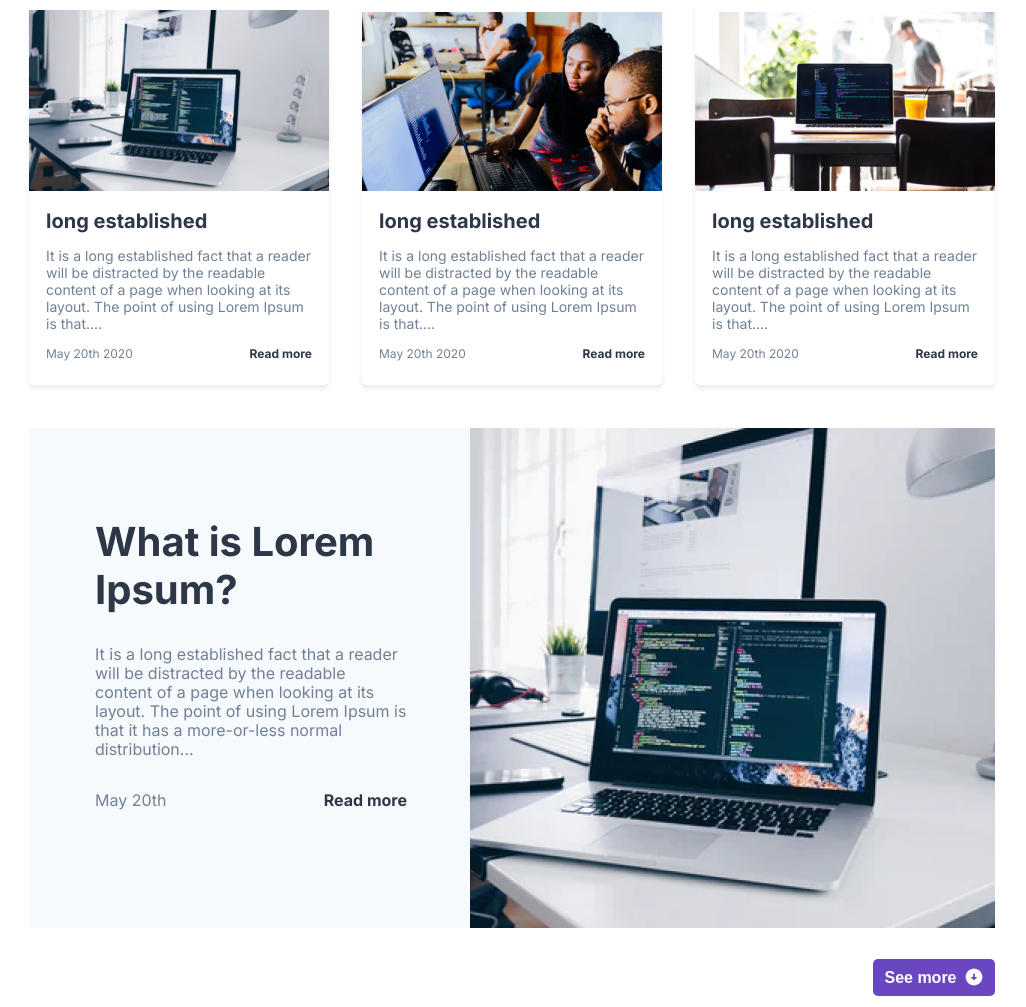
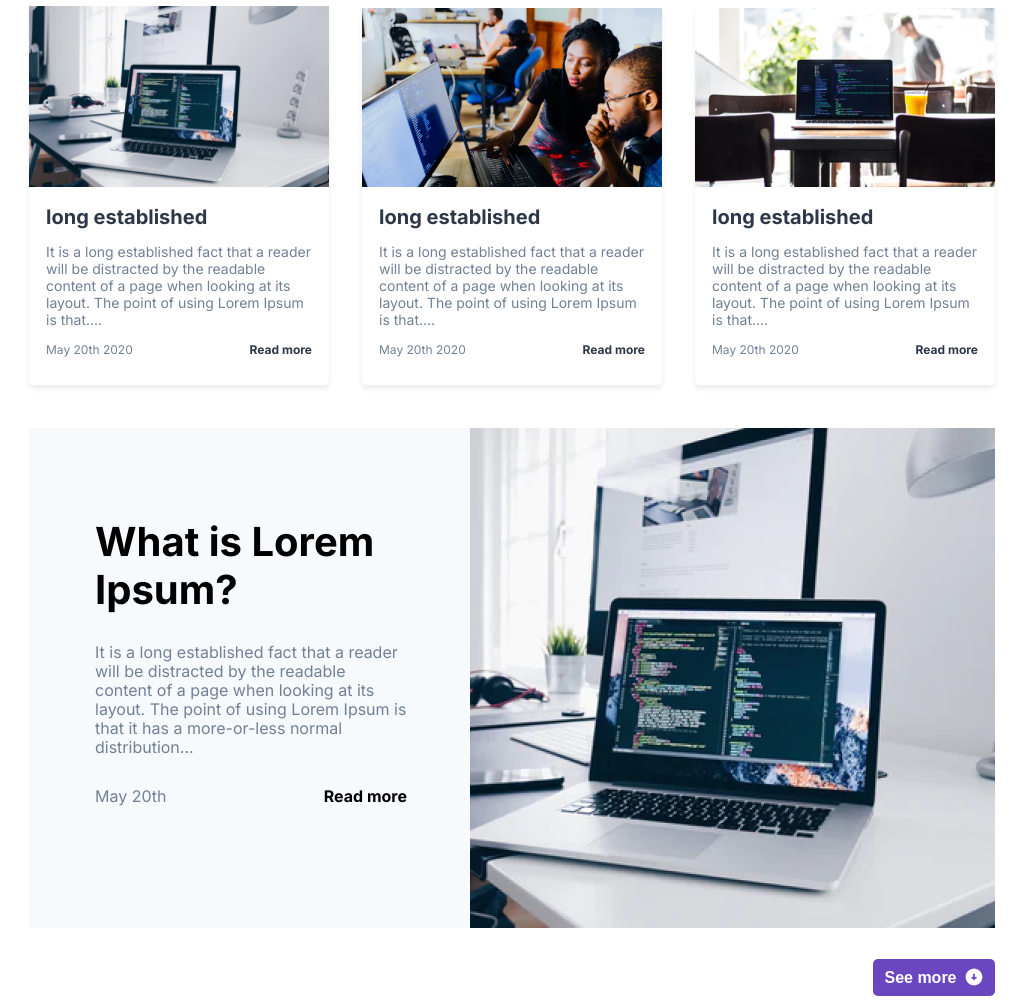
Before and after one commit to jackasmile92/hotcoffee, a plain HTML site: page index.html in a window 1280 px wide. Shown: the part 887-1894 px from the top of the page, without its empty margins (128-1154 px from the left). Drawn offline with Linux system fonts and the light colour scheme.

Commit message:
added hover for links

```diff
--- a/css/style.css
+++ b/css/style.css
@@ -224,7 +224,7 @@ body {
 .article__bottom {
     display: flex;
     justify-content: space-between;
-    align-items: center;
+    align-items: flex-start;
 }
 
 .article__date {
@@ -238,6 +238,13 @@ body {
     font-size: 12px;
     line-height: 15px;
     color: #2D3748;
+    transition: .5s;
+    padding-bottom: 3px;
+    border-bottom: 1px solid transparent;
+}
+
+.article__more:hover{
+    border-bottom: 1px solid #2D3748;
 }
 
 .article--wide {
@@ -283,6 +290,14 @@ body {
 .article--highlight .article__more {
     font-size: 16px;
     line-height: 19px;
+}
+
+.article--highlight .article__more, .article--highlight .article__header{
+    color: #000;
+}
+
+.article--highlight  .article__more:hover{
+    border-bottom: 1px solid #000000;
 }
 
 .highlight__btn-wrap {
```
